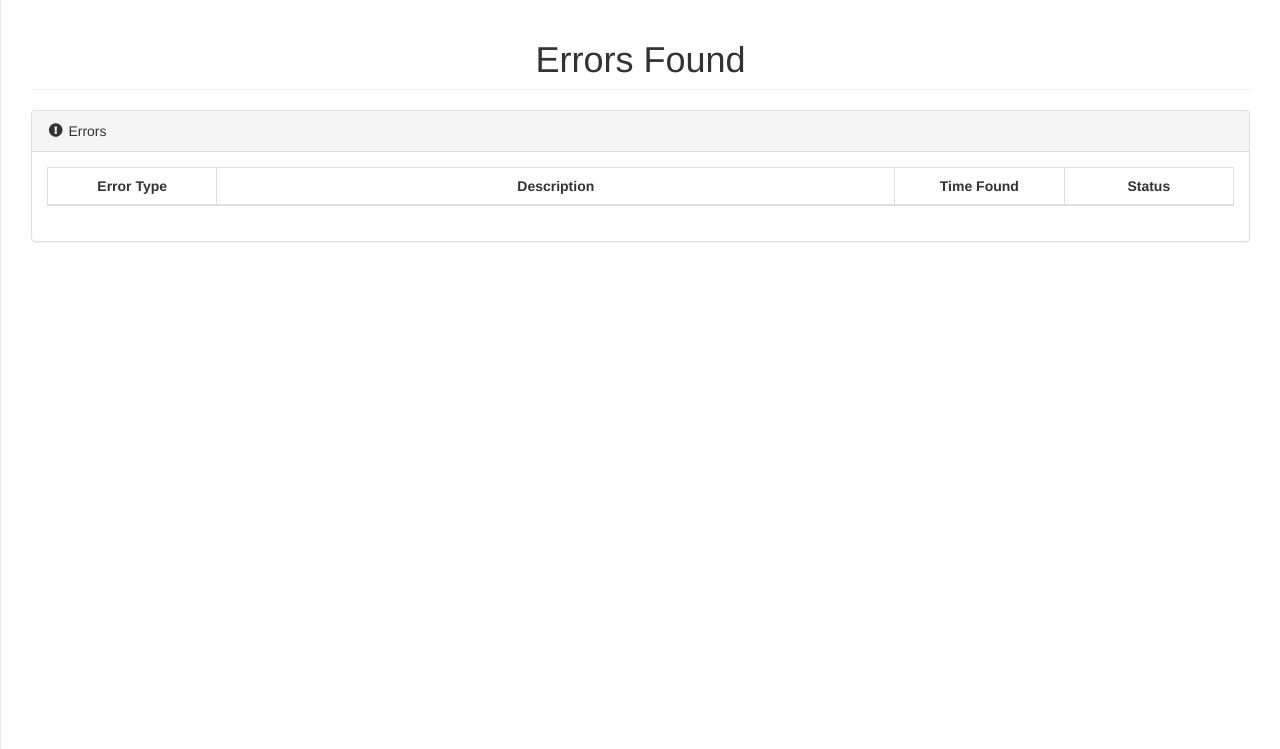
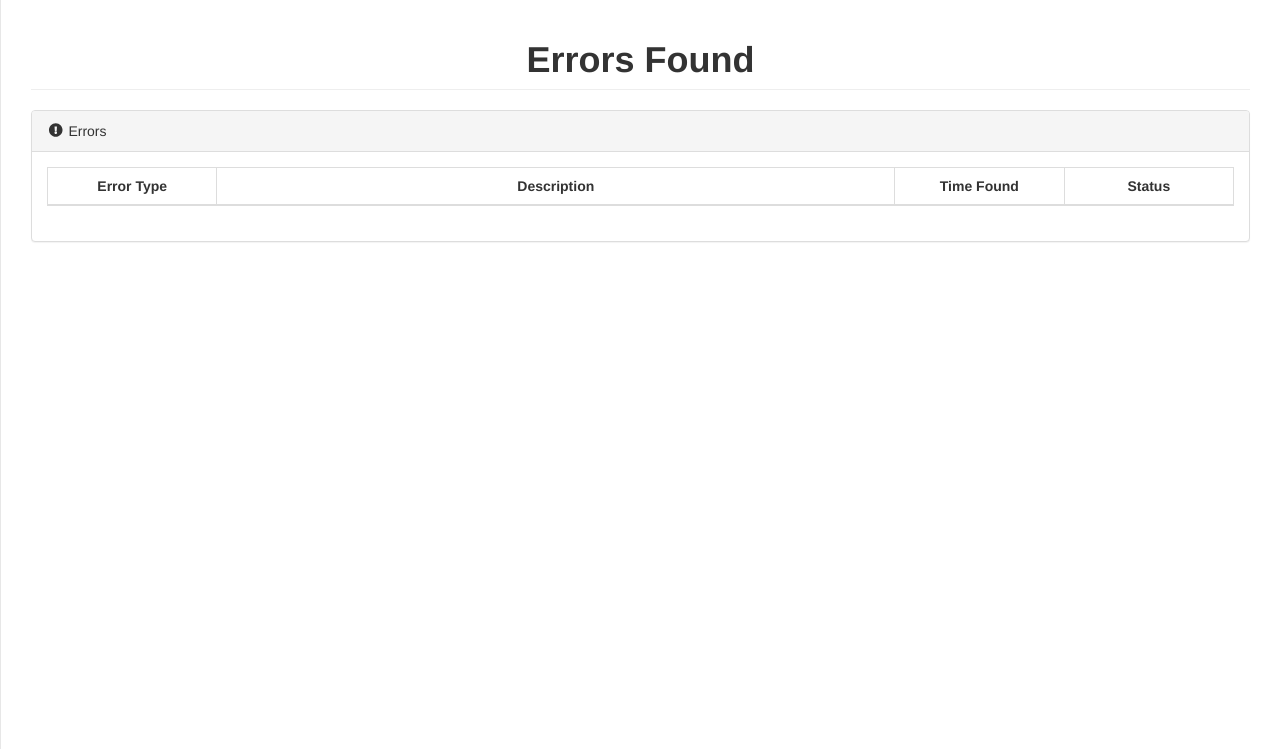
Before and after one commit to CetaneChris/Eyes-Of-SMG, a PHP site: page /pages/error_reporting.php in a window 1280 px wide. Shown: the part 61-810 px from the top of the page. Run offline with PHP 8.4, Linux system fonts and the light colour scheme; data that the repository does not hold is empty; some libraries are stand-ins or nearby versions.

Commit message:
formatting test

```diff
--- a/pages/error_reporting.php
+++ b/pages/error_reporting.php
@@ -3,7 +3,7 @@
 <div id="page-wrapper">
     <div class="row">
         <div class="col-lg-12">
-            <h1 class="page-header" align="center">Errors Found</h1>
+            <h1 class="page-header" align="center"><strong>Errors Found</strong></h1>
         </div>
         <!-- /.col-lg-12 -->
     </div>
@@ -59,7 +59,7 @@
 <!-- /#page-wrapper -->
 <script type="text/javascript" charset="utf-8">
 	window.onload = function() {
-	   	$('#errors').DataTable();
+		$('#errors').dataTable();
     };
 </script>
 <?php
--- a/pages/footer.php
+++ b/pages/footer.php
@@ -13,9 +13,5 @@
 	<script defer src="https://use.fontawesome.com/releases/v5.0.6/js/all.js"></script>
 	<script type="text/javascript" src="/vendor/jquery/jquery-3.3.1.min.js"></script>
 	<script type="text/javascript" src="/vendor/moment/moment.js"></script>
-	<!-- <script type="text/javascript" src="/path/to/bootstrap/js/transition.js"></script>
-	<script type="text/javascript" src="/path/to/bootstrap/js/collapse.js"></script>
-	<script type="text/javascript" src="/path/to/bootstrap/dist/bootstrap.min.js"></script>
-	<script type="text/javascript" src="/path/to/bootstrap-datetimepicker.min.js"></script> -->
 </body>
 </html>
```
